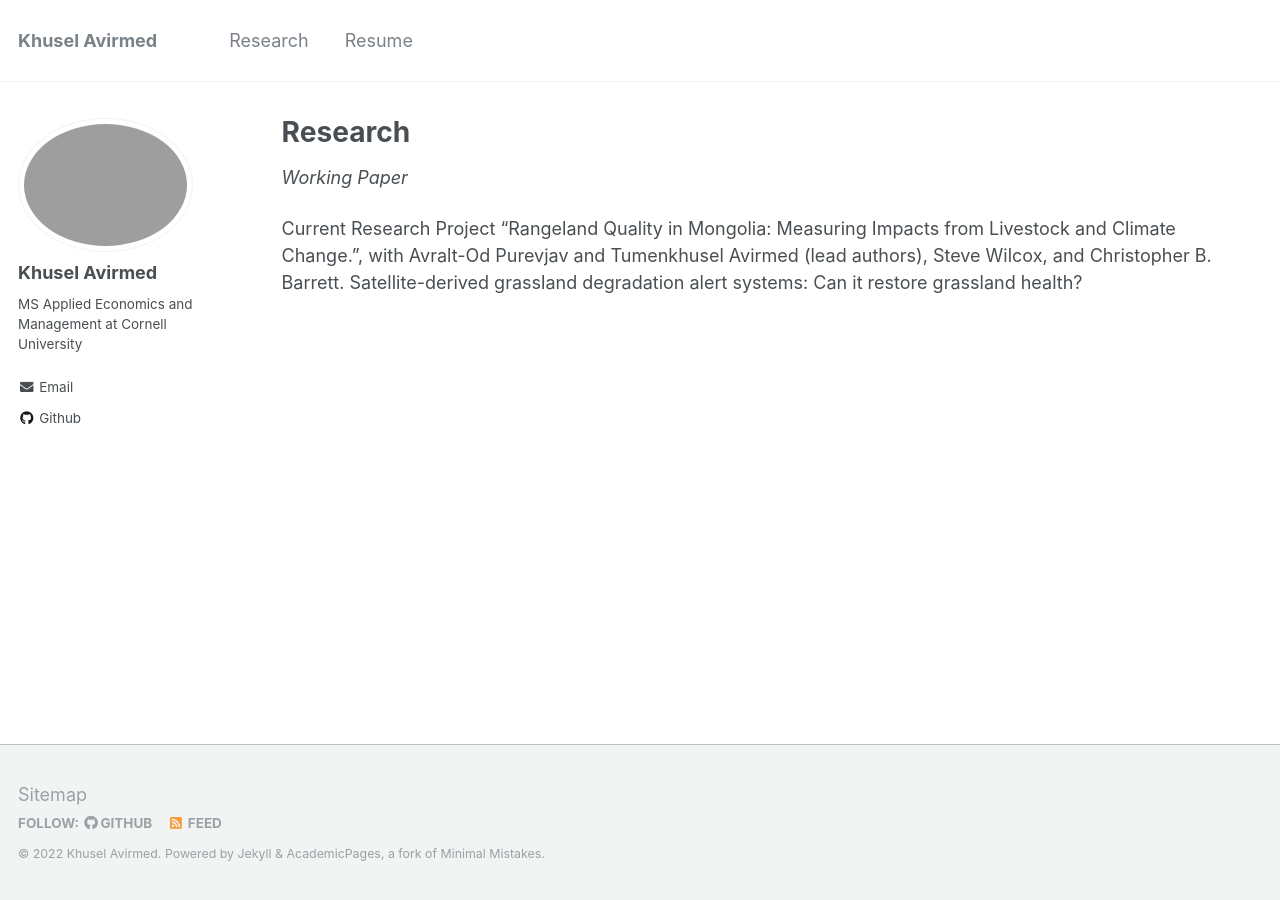
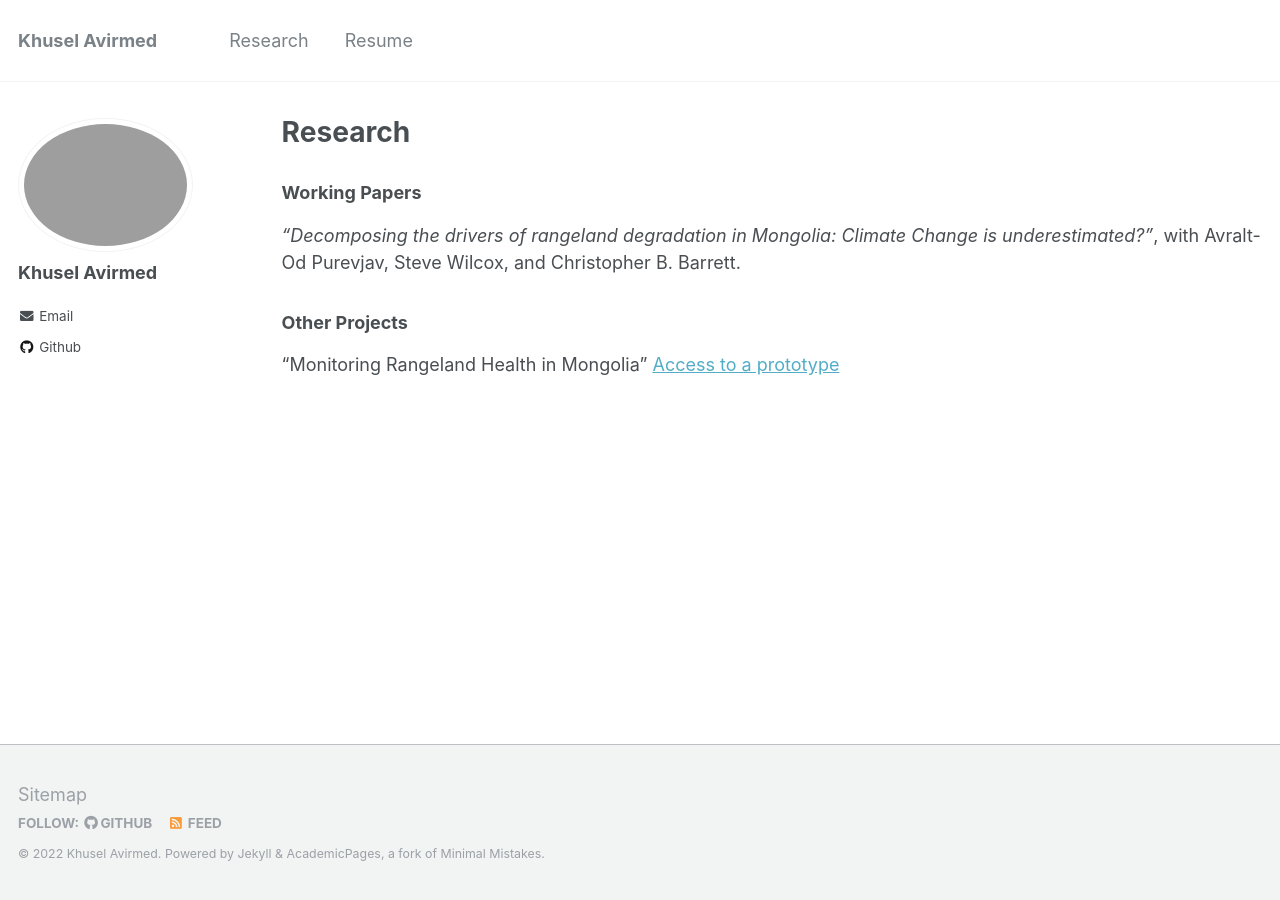
Before and after one commit to ta346/ta346.github.io, a Jekyll site: the page built from _pages/research.md, in a window 1280 px wide. Built offline with Jekyll 4.4.1, drawn with Linux system fonts in a browser that asks for light colours.

Commit message:
updated bio and research section

```diff
--- a/_config.yml
+++ b/_config.yml
@@ -8,6 +8,8 @@
 webrick:
   headers:
     Access-Control-Allow-Origin: "*"
+
+minimal_mistakes_skin: "air" # "aqua", "contrast", "dark", "dirt", "neon", "mint", "plum", "sunrise"
 
 # Site Settings
 locale                   : "en-US"
@@ -86,7 +88,7 @@ analytics:
 author:
   name             : "Khusel Avirmed"
   avatar           : "tk_profile.png"
-  bio              : "MS Applied Economics and Management at Cornell University"
+  bio              : ""
   location         :
   employer         :
   pubmed           :
--- a/_pages/research.md
+++ b/_pages/research.md
@@ -7,8 +7,11 @@ redirect_from:
   - /resume
 ---
 
-*Working Paper*
+### Working Papers
 
-Current Research Project
-"Rangeland Quality in Mongolia: Measuring Impacts from Livestock and Climate Change.", with Avralt-Od Purevjav and Tumenkhusel Avirmed (lead authors), Steve Wilcox, and Christopher B. Barrett.
-Satellite-derived grassland degradation alert systems: Can it restore grassland health?
+*"Decomposing the drivers of rangeland degradation in Mongolia: Climate Change is underestimated?"*, with Avralt-Od Purevjav, Steve Wilcox, and Christopher B. Barrett.
+
+### Other Projects
+
+"Monitoring Rangeland Health in Mongolia"
+[Access to a prototype](http://green-summer.herokuapp.com/)
```
Also changed, not shown: _pages/about.md (+2 -2 lines).
